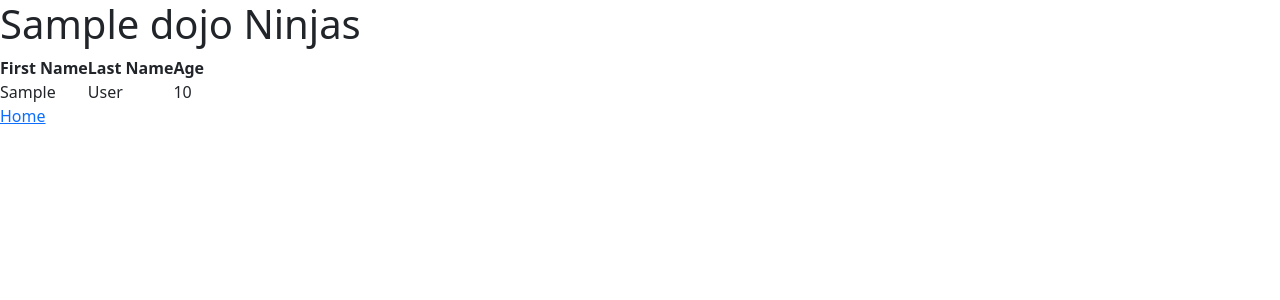
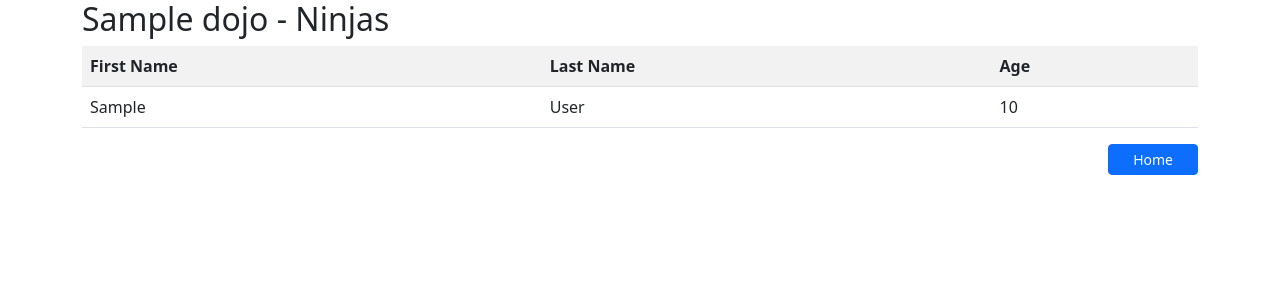
Before and after one commit to dreessen-n/dojo_and_ninjas_schema, a Flask app: template flask_app/templates/dojo_show.html in a window 1280 px wide. Shown: the top 300 px of the page. Run offline with Flask 2, Linux system fonts and the light colour scheme; the template is opened without the code that fills it: most values are stand-ins (such as "Sample title", 1, 10 or a date in 2020).

Commit message:
Update styling on dojo_show

```diff
--- a/flask_app/templates/dojo_show.html
+++ b/flask_app/templates/dojo_show.html
@@ -9,8 +9,10 @@
     <title>Dojo Show</title>
 </head>
 <body>
-    <h1>{{dojo.name}} Ninjas</h1>
-    <table>
+    <div class="container">
+        <h2>{{dojo.name}} - Ninjas</h2>
+        <table class="table table-striped">
+            <tbody>
                 <tr>
                     <th>First Name</th>
                     <th>Last Name</th>
@@ -23,9 +25,13 @@
                     <td>{{ninja.age}}</td>
                 </tr>
                 {% endfor %}
+            </tbody>
         </table>
-    <a href="/dojos">Home</a>
-
+        <div editable="rich">
+            <div class="btn-home">
+                <a class="btn btn-primary btn-sm px-4 gap-3" href="/dojos" role="button">Home</a>
+        </div>
+    </div>
 
     <script src="https://cdn.jsdelivr.net/npm/bootstrap@5.2.0-beta1/dist/js/bootstrap.bundle.min.js"></script>
     <script type="text/javascript" src="{{ url_for('static', filename='/js/script.js') }}"></script>
```
Lines whose indentation alone changed are shown as unchanged.
